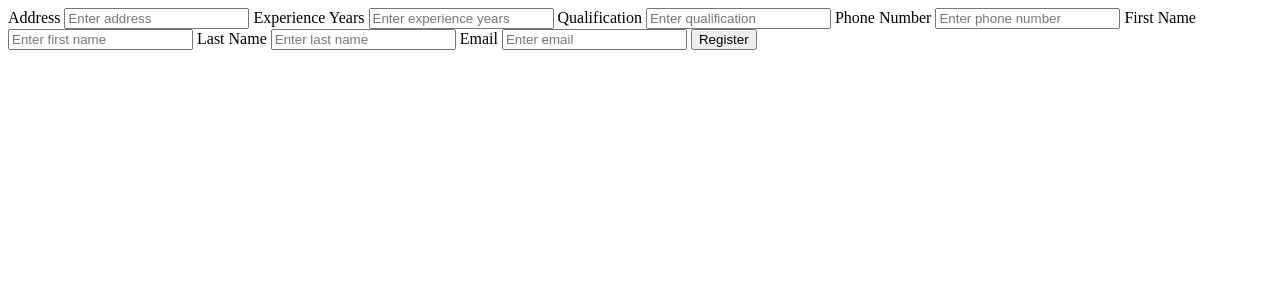
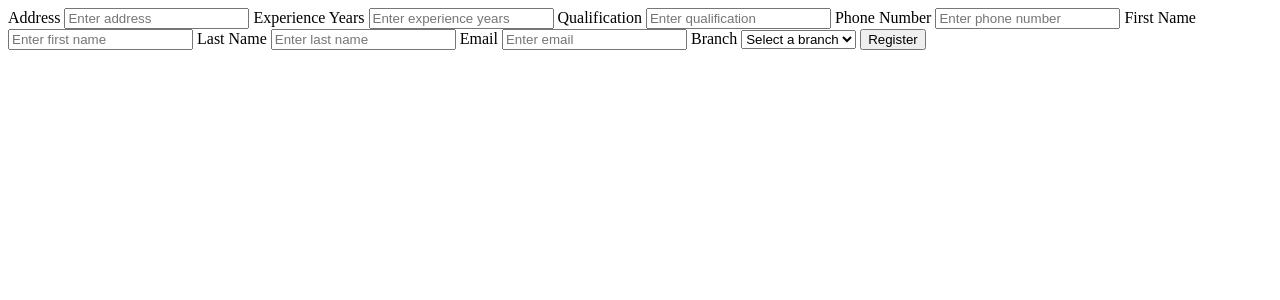
Before and after one commit to anjaliprakash88/DentalClinic-Demo, a Django app: page /pharmacy/ in a window 1280 px wide. Shown: the top 300 px of the page. Run offline with Django 5.2, Linux system fonts and the light colour scheme; data comes from the database, SQL or seed files in the repository; both versions use the stored data as it was after the commit.

Commit message:
Branch Add to the pharmacy

```diff
--- a/demo/settings.py
+++ b/demo/settings.py
@@ -137,5 +137,6 @@ EMAIL_HOST_USER = 'anjali.techfifo@gmail.com'
 EMAIL_HOST_PASSWORD = 'qwmd thzt zyjn iubi'
 DEFAULT_FROM_EMAIL = 'anjali.techfifo@gamil.com'
 
+APPEND_SLASH = False
 
 DEFAULT_AUTO_FIELD = 'django.db.models.BigAutoField'
--- a/quickstart/serializers.py
+++ b/quickstart/serializers.py
@@ -77,20 +77,22 @@ class DoctorLoginSerializer(serializers.Serializer):
 
 class PharmacySerializer(serializers.ModelSerializer):
     user = UserSerializer()
+    branch = serializers.PrimaryKeyRelatedField(queryset=Branch.objects.all(), required=True)  # Ensure this handles ID correctly.
 
     class Meta:
         model = Pharmacy
-        fields = ['id', 'experience_years', 'qualification', 'phone_number', 'address', 'user']
+        fields = ['id', 'experience_years', 'qualification', 'phone_number', 'address', 'user', 'branch']
 
     def create(self, validated_data):
+        print("Validated Data Before Saving:", validated_data)  # Log validated data
         user_data = validated_data.pop('user', None)
 
-        # Generate a random password if not provided
+        # Handle password
         password = user_data.pop('password', None)
         if not password:
             password = self._generate_random_password()
 
-        # Generate the username from the first and last name if not provided
+        # Handle username (if not provided)
         username = user_data.get('username', None)
         if not username:
             username = f"{user_data['first_name'].lower()}_{user_data['last_name'].lower()}"
@@ -99,11 +101,16 @@ class PharmacySerializer(serializers.ModelSerializer):
         user_instance = get_user_model()(**user_data)
         user_instance.username = username  # Set the generated username
         user_instance.set_password(password)
-        user_instance.is_pharmacy = True
+        user_instance.is_pharmacy = True  # Ensure this field exists in your User model
         user_instance.save()
 
         # Create the Pharmacy instance
-        pharmacy_instance = Pharmacy.objects.create(user=user_instance, **validated_data)
+        pharmacy_instance = Pharmacy.objects.create(
+            user=user_instance,
+            **validated_data  # Django will automatically handle branch assignment
+        )
+
+        print("Pharmacy Instance Created:", pharmacy_instance)  # Log created pharmacy instance
 
         # Send the email with the username and password
         self.send_pharmacy_id_email(user_instance.email, user_instance.username, password)
@@ -121,6 +128,9 @@ class PharmacySerializer(serializers.ModelSerializer):
         # Generate a random password (you can adjust the length and characters as needed)
         password = ''.join(random.choices(string.ascii_letters + string.digits, k=8))
         return password
+
+
+
 
 
 class PharmacyLoginSerializer(serializers.Serializer):
--- a/quickstart/views.py
+++ b/quickstart/views.py
@@ -1,5 +1,6 @@
 from django.core.serializers import serialize
 from django.shortcuts import render
+from  django.http import JsonResponse
 from rest_framework.response import Response
 from rest_framework import status
 from rest_framework.renderers import TemplateHTMLRenderer, JSONRenderer
@@ -17,9 +18,11 @@ class BranchCreate(APIView):
     template_name = 'branch_creation.html'
 
     def get(self, request):
-        branches = Branch.objects.all()
-        serializer = BranchSerializer(branches, many=True)
-        return Response({"serializer": serializer.data}, status=status.HTTP_200_OK)
+        if request.META.get('HTTP_X_REQUESTED_WITH')=='XMLHttpRequest':
+            branches = Branch.objects.all()
+            serializer = BranchSerializer(branches, many=True)
+            return JsonResponse(serializer.data, safe=False)
+        return Response({}, template_name=self.template_name)
     def post(self, request):
         serializer = BranchSerializer(data=request.data)
         if serializer.is_valid():
--- a/templates/pharmacy_profile_creation.html
+++ b/templates/pharmacy_profile_creation.html
@@ -32,16 +32,54 @@
             <label>Email</label>
             <input type="email" id="modal-email" placeholder="Enter email" required>
 
+            <label>Branch</label>
+            <select id="model-branch" required>
+                <option value="">Select a Branch</option>
+            </select>
+
             <input type="submit" value="Register">
         </form>
     </div>
 
     <script>
         $(document).ready(function() {
+          function fetchBranches() {
+    $.ajax({
+        url: `/branch/`,
+        type: 'GET',
+        headers:{
+            "X-Requested-With":"XMLHttpRequest"
+            },
+        success: function(response) {
+    console.log("Branch API Response:", response);  // Log the entire response for debugging
+    const branchSelect = $('#model-branch');
+    branchSelect.empty();
+    branchSelect.append(`<option value="">Select a branch</option>`);
+
+    // Ensure response is an array
+    if (Array.isArray(response)) {
+        response.forEach(branch => {
+            branchSelect.append(`<option value="${branch.id}">${branch.name}</option>`);
+        });
+    } else {
+        console.error("Expected an array but got:", response);
+        alert("Error: Unexpected data format received!");
+    }
+},
+
+        error: function(xhr) {
+            alert(`Failed to fetch branches: ${xhr.statusText}`);
+        }
+    });
+}
+
+            fetchBranches();
+
+
             $('#creation').on('submit', function(event) {
-                event.preventDefault();  // Prevent form refresh
+                event.preventDefault();
 
-                // Get CSRF Token
+
                 const csrftoken = document.querySelector('[name=csrfmiddlewaretoken]').value;
 
                 // Collect Data
@@ -50,23 +88,27 @@
                     experience_years: parseInt($('#modal-experience-years').val(), 10),
                     qualification: $('#modal-qualification').val(),
                     phone_number: $('#modal-phone-number').val(),
+                    branch: parseInt($('#model-branch').val(), 10),
                     user: {
                         first_name: $('#modal-first-name').val(),
                         last_name: $('#modal-last-name').val(),
                         email: $('#modal-email').val(),
                     }
+
+
                 };
 
-                // AJAX Request
+console.log("Data Being sent: ", data);
                 $.ajax({
     url: `/pharmacy/`,
     type: 'POST',
     contentType: 'application/json',
     data: JSON.stringify(data),
     headers: {
-                        "X-CSRFToken": csrftoken  // Add CSRF Token
+        "X-CSRFToken": csrftoken
     },
 })
+
                 .done(function(response) {
                     alert('Pharmacy and user details updated successfully');
                     $('.modal-overlay, .modal').fadeOut();
```
Also changed, not shown: db.sqlite3. Lines whose indentation alone changed are shown as unchanged.
